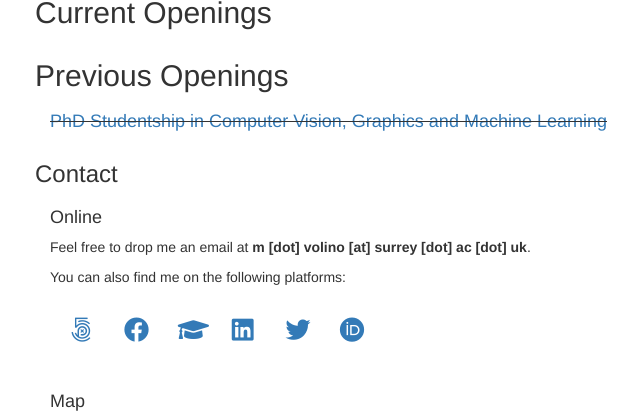
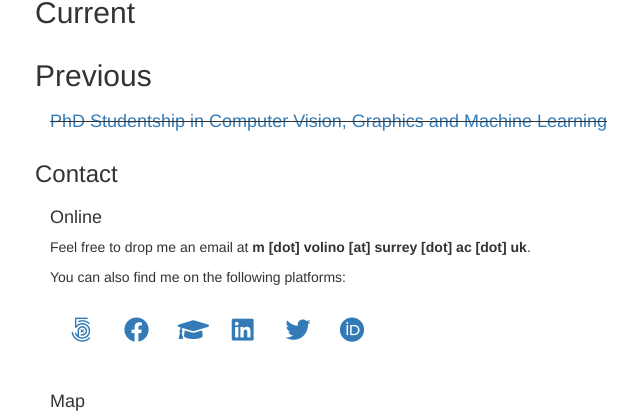
Before and after one commit to marcovolino/marcovolino.github.io, a Jekyll site: the page built from openings.md, in a window 1280 px wide and 900 px high, scrolled down 408 px, cut to the strip 264-682 px from the top of the window. Shown: the whole strip, without its empty margins (220-860 px from the left). Built offline with Jekyll 4.4.1, drawn with Linux system fonts in a browser that asks for light colours; nearby versions of some CDN libraries; some of the changed lines change nothing that is shown.

Commit message:
change jobs-> openings added opening and teaching as collections and also to navigation bar

```diff
--- a/_config.yml
+++ b/_config.yml
@@ -34,9 +34,14 @@
     output: false
   education:
     output: false
-  jobs:
+  teaching:
+    output: false
+  openings:
     output: true
     permalink: /:collection/:name
   papers:
     output: false
     permalink: /:collection/:name
+  blog:
+    output: true
+    permalink: /:collection/:name
--- a/_data/nav.yml
+++ b/_data/nav.yml
@@ -4,10 +4,10 @@
     url: cv
   - title: Research
     url: research
-#  - title: Teaching
-#    url: teaching
-  - title: Jobs
-    url: jobs
+  - title: Teaching
+    url: teaching
+  - title: Openings
+    url: openings
   - title: News
     url: "#news"
   - title: Contact
--- a/jobs.md
+++ b/openings.md
@@ -4,12 +4,12 @@
 
 <img src="/images/other/alive_banner.png" alt="" width="100%">
 
-<h2>Current Openings</h2>
+<h2>Current</h2>
 <div class="container" id="jobs-open">
 
 {% capture now %}{{'now' | date: '%s' | plus: 0 }}{% endcapture %}
 
-{% for job in site.jobs %}
+{% for job in site.openings %}
 {% capture date %}{{job.expiryDate | date: '%s' | plus: 0 }}{% endcapture %}
 {% if date >= now %}
 <h4><a href="{{job.url}}">{{job.title}}</a></h4>
@@ -17,10 +17,10 @@
 {% endfor %}
 </div>
 
-<h2>Previous Openings</h2>
+<h2>Previous</h2>
 <div class="container" id="jobs-closed">
 
-{% for job in site.jobs %}
+{% for job in site.openings %}
 {% capture date %}{{job.expiryDate | date: '%s' | plus: 0 }}{% endcapture %}
 {% if date < now %}
 <s><h4><a href="{{job.url}}">{{job.title}}</a></h4></s>
```
Also changed, not shown: collections/_openings/2023-02-10-phd-studentship.md (renamed from collections/_jobs/2023-02-10-phd-studentship.md).
